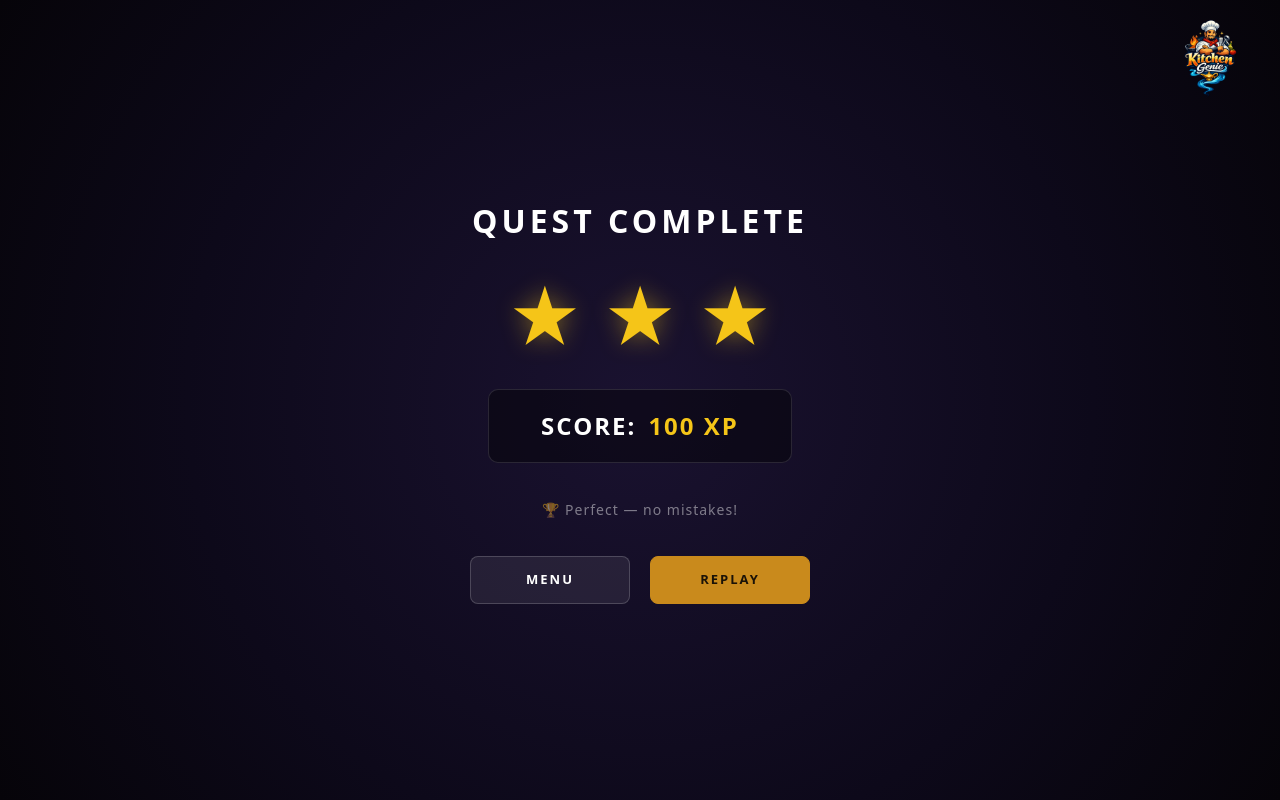
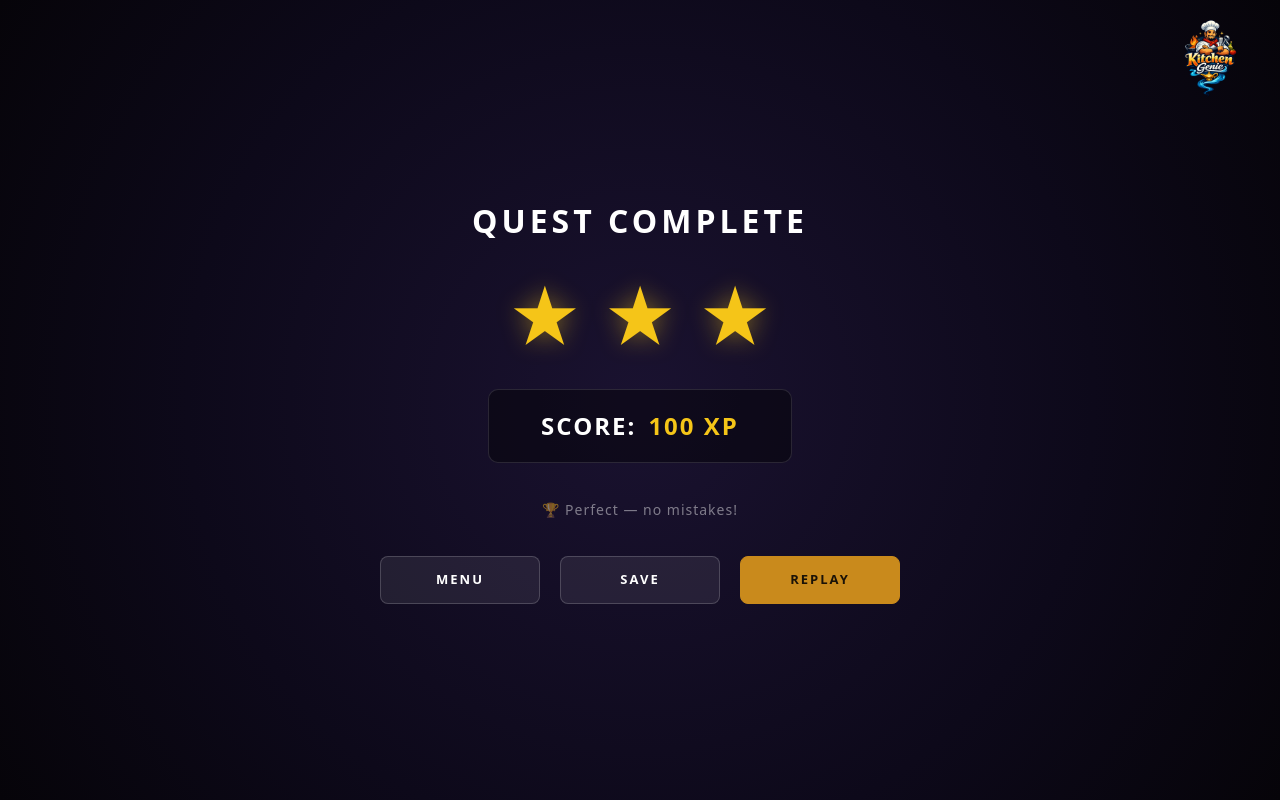
Before and after one commit to armanakond/kitchen-genie-frontend, a Next.js app: page /practice/complete in a window 1280 px wide. Built offline with nearby package versions, Linux system fonts and the light colour scheme; no server answers.

Commit message:
add save recipe button  to quest completion screen and change back button
- save button on quest complete screen saves the recipe to saved_recipes table
-uses upsert to prevent duplicate saves
-button turns green with checkmark when saved
-changed back icons

```diff
--- a/app/learn/page.tsx
+++ b/app/learn/page.tsx
@@ -9,7 +9,7 @@ export default function LearnPage() {
     <main className="learn-page">
       <header className="learn-header">
         <Link href="/dashboard" className="learn-home-btn" aria-label="Back to menu">
-          <span className="learn-home-icon">🏠</span>
+          <span className="learn-home-icon">←</span>
           <span>BACK TO MENU</span>
         </Link>
         <h1 className="learn-title">LEARN TO COOK</h1>
--- a/app/learn/recipes/advanced/page.tsx
+++ b/app/learn/recipes/advanced/page.tsx
@@ -44,7 +44,7 @@ export default function LearnAdvancedPage() {
     <main className="rdr-page">
       <header className="rdr-header">
         <Link href="/learn/recipes" className="rdr-home-btn" aria-label="Back">
-          <span style={{ fontSize: "28px" }}>🏠</span>
+          <span style={{ fontSize: "28px" }}>←</span>
           <span>BACK TO MENU</span>
         </Link>
         <h1 className="rdr-title">ADVANCED RECIPES</h1>
--- a/app/learn/recipes/beginner/page.tsx
+++ b/app/learn/recipes/beginner/page.tsx
@@ -44,7 +44,7 @@ export default function LearnBeginnerPage() {
     <main className="rdr-page">
       <header className="rdr-header">
         <Link href="/learn/recipes" className="rdr-home-btn" aria-label="Back">
-          <span style={{ fontSize: "28px" }}>🏠</span>
+          <span style={{ fontSize: "28px" }}>←</span>
           <span>BACK TO MENU</span>
         </Link>
         <h1 className="rdr-title">BEGINNER RECIPES</h1>
--- a/app/learn/recipes/intermediate/page.tsx
+++ b/app/learn/recipes/intermediate/page.tsx
@@ -44,7 +44,7 @@ export default function LearnIntermediatePage() {
     <main className="rdr-page">
       <header className="rdr-header">
         <Link href="/learn/recipes" className="rdr-home-btn" aria-label="Back">
-          <span style={{ fontSize: "28px" }}>🏠</span>
+          <span style={{ fontSize: "28px" }}>←</span>
           <span>BACK TO MENU</span>
         </Link>
         <h1 className="rdr-title">INTERMEDIATE RECIPES</h1>
--- a/app/practice/advanced/[recipe]/page.tsx
+++ b/app/practice/advanced/[recipe]/page.tsx
@@ -155,7 +155,7 @@ export default function PracticeGamePage({
           <div className="game-fail-box">
             <div className="game-fail-icon">💀</div>
             <h2 className="game-fail-title">OOPS!</h2>
-            <p className="game-fail-desc">You made 6 mistakes. The recipe has been reset.</p>
+            <p className="game-fail-desc">RECIPE RESET YOU MADE 6 MISTAKES 😔</p>
             <div className="game-fail-actions">
               <button className="game-fail-btn game-fail-btn--retry" onClick={() => setShowFail(false)}>
                 🔄 RETRY
--- a/app/practice/advanced/page.tsx
+++ b/app/practice/advanced/page.tsx
@@ -51,7 +51,7 @@ export default function PracticeAdvancedPage() {
     <main className="rdr-page">
       <header className="rdr-header">
         <Link href="/practice" className="rdr-home-btn" aria-label="Back">
-          <span style={{ fontSize: "28px" }}>🏠</span>
+          <span style={{ fontSize: "28px" }}>←</span>
           <span>BACK TO MENU</span>
         </Link>
         <h1 className="rdr-title">ADVANCED — CHOOSE RECIPE</h1>
--- a/app/practice/complete/page.tsx
+++ b/app/practice/complete/page.tsx
@@ -17,6 +17,8 @@ function QuestCompleteContent() {
   const mistakes = parseInt(searchParams.get("mistakes") ?? "0");
   const [recipeName, setRecipeName] = useState("");
   const [saved, setSaved] = useState(false);
+  const [bookmarked, setBookmarked] = useState(false);
+  const [bookmarking, setBookmarking] = useState(false);
 
   //calculate stars and xp based on mistakes
   //0 mistakes = 3 stars, 1-3 mistakes = 2 stars, 4-5 mistakes = 1 star, 6 mistakes = 0 stars
@@ -74,6 +76,25 @@ function QuestCompleteContent() {
     if (recipeId) saveProgress();
   }, [recipeId]);
 
+  // Saves recipe to saved_recipes table — upsert prevents duplicates
+  const handleSave = async () => {
+    setBookmarking(true);
+    const { data: { user } } = await supabase.auth.getUser();
+    if (!user) return;
+
+    await supabase
+      .from("saved_recipes")
+      .upsert({
+        user_id: user.id,
+        recipe_id: recipeId,
+      }, { onConflict: "user_id,recipe_id" });
+
+    setBookmarked(true);
+    setBookmarking(false);
+  };
+
+
+
   return (
     <main className="complete-page">
       {/* logo */}
@@ -112,6 +133,22 @@ function QuestCompleteContent() {
       {/* actions/navigation buttons */}
       <div className="complete-actions">
         <Link href="/dashboard" className="complete-btn">MENU</Link>
+        <button
+          onClick={handleSave}
+          className="complete-btn"
+          disabled={bookmarked || bookmarking}
+          style={{
+            background: bookmarked ? "#2a7a2a" : "rgba(255,255,255,0.08)",
+            border: bookmarked ? "1px solid #2a7a2a" : "1px solid rgba(255,255,255,0.18)",
+            color: "white",
+            cursor: bookmarked ? "default" : "pointer",
+            fontWeight: 900,
+            letterSpacing: "2px",
+            fontSize: "13px",
+          }}
+        >
+          {bookmarked ? "✓ SAVED!" : bookmarking ? "SAVING..." : "SAVE"}
+        </button>
         <Link href={`/practice/beginner/${recipeId}`} className="complete-btn complete-btn--gold">REPLAY</Link>
       </div>
     </main>
--- a/app/practice/intermediate/page.tsx
+++ b/app/practice/intermediate/page.tsx
@@ -51,7 +51,7 @@ export default function PracticeIntermediatePage() {
     <main className="rdr-page">
       <header className="rdr-header">
         <Link href="/practice" className="rdr-home-btn" aria-label="Back">
-          <span style={{ fontSize: "28px" }}>🏠</span>
+          <span style={{ fontSize: "28px" }}>←</span>
           <span>BACK TO MENU</span>
         </Link>
         <h1 className="rdr-title">INTERMEDIATE — CHOOSE RECIPE</h1>
--- a/app/saved/page.tsx
+++ b/app/saved/page.tsx
@@ -78,7 +78,7 @@ export default function SavedRecipesPage() {
       {/* header */}
       <header className="saved-header">
         <Link href="/dashboard" className="saved-home-btn" aria-label="Back to menu">
-          <span className="saved-home-icon">🏠</span>
+          <span className="saved-home-icon">←</span>
           <span>BACK TO MENU</span>
         </Link>
         <h1 className="saved-title">SAVED RECIPES</h1>
```
